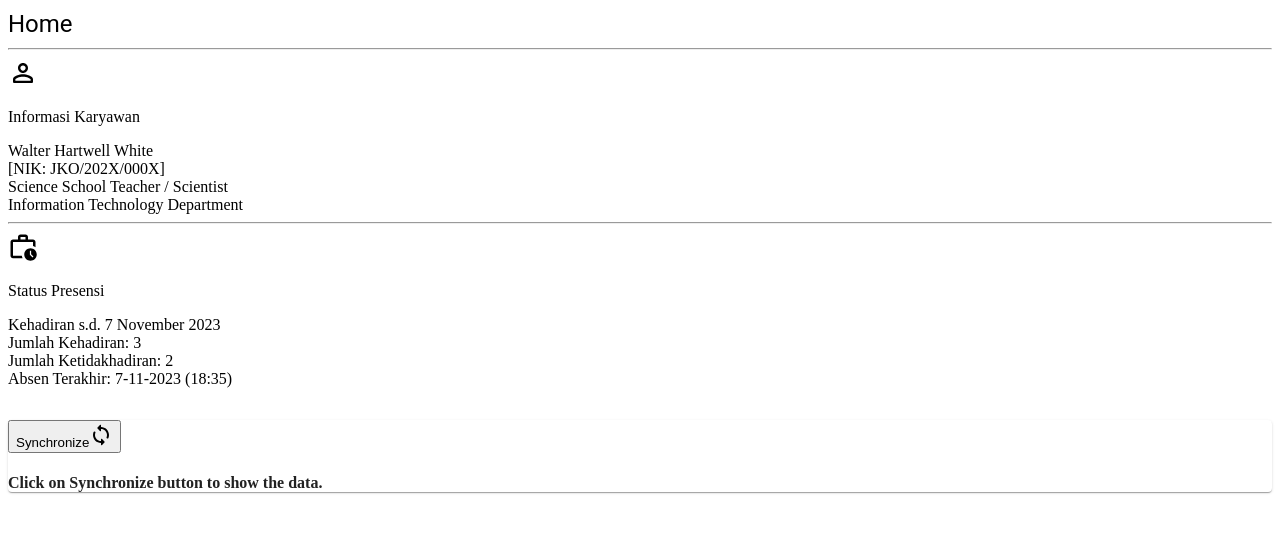
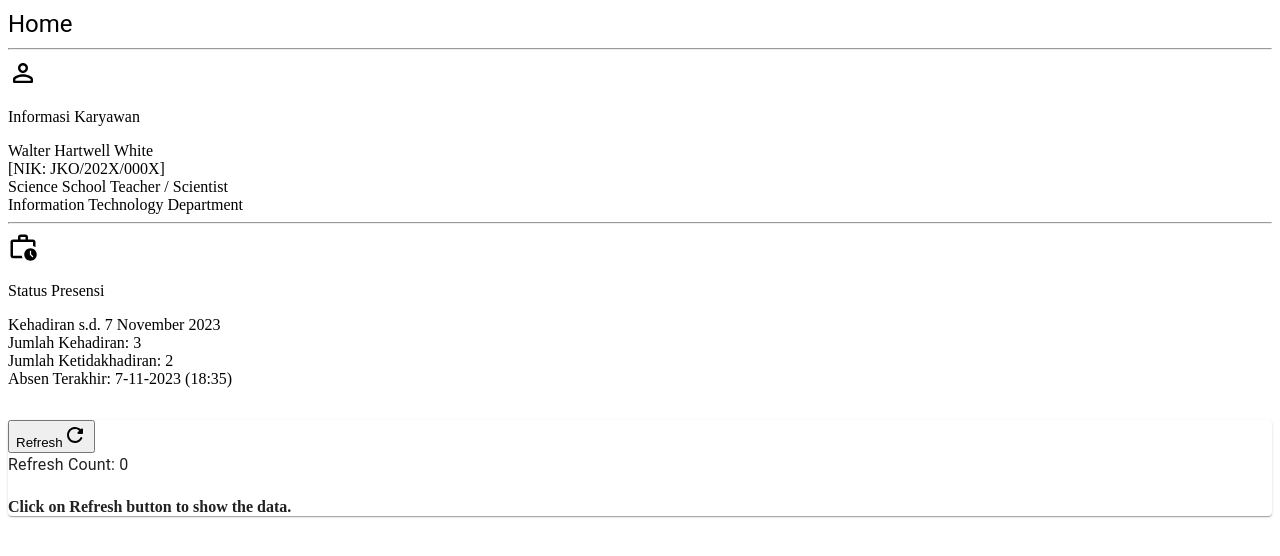
Before and after one commit to emilfauzan/erpplayground, a Next.js app: page /dashboard/home/Home in a window 1280 px wide. Shown: the top 556 px of the page. Built offline with nearby package versions, Linux system fonts and the light colour scheme; no server answers.

Commit message:
fully functional refresh page per time period wise, refresh count & response time

```diff
--- a/components/common/tables/HarvesterTable.tsx
+++ b/components/common/tables/HarvesterTable.tsx
@@ -3,9 +3,9 @@
 import { ApiResponse, RequestData } from '@/interface/typings';
 import { Paper, Typography, Skeleton } from '@mui/material';
 import Box from '@mui/material/Box';
-import SyncRoundedIcon from '@mui/icons-material/SyncRounded';
+import RefreshRoundedIcon from '@mui/icons-material/RefreshRounded';
 import { DataGrid, GridCellParams, GridColDef, GridColumnGroupingModel } from '@mui/x-data-grid';
-import { useState } from 'react';
+import { useEffect, useState } from 'react';
 import { GetDayAndDateEstateTable } from '../timeAndDate/TimeAndDate';
 import { Button } from '@material-tailwind/react';
 
@@ -38,6 +38,10 @@ const HarvesterTable: React.FC = () => {
     const [harvesterData, setHarvesterData] = useState<ApiResponse[]>([]);
     // Icon rotation
     const [rotation, setRotation] = useState<number>(0);
+    // Refresh counter
+    const [refreshCount, setRefreshCount] = useState<number>(0);
+    // Set the response time from the server
+    const [responseTime, setResponseTime] = useState<number | null>(null);
 
     // Data format
     const columns: GridColDef[] = [
@@ -229,14 +233,17 @@ const HarvesterTable: React.FC = () => {
         const apiUrl = 'http://103.121.213.173/webapi/dashboard/getCurrentProduction.php';
 
         const requestData: RequestData = {
-            p_date: '19-12-2023',
-            p_sectioncode: '02',
+            p_date: '21-12-2023',
+            p_sectioncode: '04',
         };
 
         setLoading(true);
 
         // Rotate the button smoothly
-        setRotation(rotation + 360);
+        setRotation(rotation - 360);
+
+        // Increment the refresh count
+        setRefreshCount(prevCount => prevCount + 1);
 
         try {
             const jsonResponse = await postData(apiUrl, requestData);
@@ -249,6 +256,13 @@ const HarvesterTable: React.FC = () => {
             setEstateData(estateData);
             setHarvesterData(harvesterData);
 
+            // Calculate response time
+            const endTime = new Date().getTime();
+            const currentResponseTime = endTime - startTime;
+
+            // Set response time in milliseconds
+            setResponseTime(currentResponseTime);
+
         } catch (error) {
             console.error('Error:', error);
         } finally {
@@ -256,6 +270,50 @@ const HarvesterTable: React.FC = () => {
             setLoading(false);
         }
     };
+
+    const fetchData = async () => {
+        const apiUrl = 'http://103.121.213.173/webapi/dashboard/getCurrentProduction.php';
+
+        const requestData: RequestData = {
+            p_date: '21-12-2023', // Update with the desired date logic
+            p_sectioncode: '04', // Update with the desired section code
+        };
+
+        setLoading(true);
+        setRotation(rotation - 360);
+
+        try {
+            const jsonResponse = await postData(apiUrl, requestData);
+
+            // Separate data based on GROUP_DATA value
+            const estateData = jsonResponse.filter(item => item.GROUP_DATA === 'ESTATE');
+            const harvesterData = jsonResponse.filter(item => item.GROUP_DATA !== 'ESTATE');
+
+            // Typescript syntax to set the data on each table
+            setEstateData(estateData);
+            setHarvesterData(harvesterData);
+
+            // Increment the refresh count
+            setRefreshCount(prevCount => prevCount + 1);
+
+        } catch (error) {
+            console.error('Error:', error);
+        } finally {
+            setLoading(false);
+        }
+    };
+
+    useEffect(() => {
+        // Fetch data on page load
+        fetchData();
+
+        // Set up a timer to refresh data every 1 hour
+        const refreshTimer = setInterval(fetchData, 60 * 2 * 1000); // 1 hour in milliseconds
+
+        // Cleanup the timer on component unmount
+        return () => clearInterval(refreshTimer);
+    }, []); // Empty dependency array means this effect runs once on mount
+
 
     return (
         <Box sx={{ width: '100%', whiteSpace: 'normal' }}>
@@ -265,13 +323,24 @@ const HarvesterTable: React.FC = () => {
                         className='text-md border mb-8 p-2 py-4 px-14 rounded-lg font-bold hover:bg-green-500 text-green-500 hover:text-white ease-in-out duration-200 hover:border-green-500 border-green-500 flex items-center gap-3'
                         onClick={handleClick}
                     >
-                        Synchronize
-                        <SyncRoundedIcon
-                            style={{ transform: loading ? 'rotate(-1080deg)' : 'none', transition: 'transform 2s ease-in-out' }}
+                        Refresh
+                        <RefreshRoundedIcon
+                            style={{ transform: loading ? 'rotate(1080deg)' : 'none', transition: 'transform 2s ease-in-out' }}
                         />
                     </Button>
                 </div>
-
+                <div>
+                    <Typography className='flex pb-4'>
+                        Refresh Count: {refreshCount}
+                    </Typography>
+                    {responseTime !== null && (
+                        <div>
+                            <Typography>
+                                Response Time: {responseTime} milliseconds
+                            </Typography>
+                        </div>
+                    )}
+                </div>
                 {/* Estate Table */}
                 {estateData.length > 0 && (
                     <div>
@@ -381,7 +450,7 @@ const HarvesterTable: React.FC = () => {
 
                 {/* No Data Message */}
                 {!loading && estateData.length === 0 && harvesterData.length === 0 && (
-                    <h4 className='text-center pb-10'>Click on Synchronize button to show the data.</h4>
+                    <h4 className='text-center pb-10'>Click on Refresh button to show the data.</h4>
                 )}
 
             </Paper >
--- a/components/navigation/Topbar/Topbar.tsx
+++ b/components/navigation/Topbar/Topbar.tsx
@@ -19,7 +19,7 @@ const Topbar = ({ sidebarOpen, setSidebarOpen }: TopbarProp) => {
                             event.stopPropagation();
                             setSidebarOpen(!sidebarOpen);
                         }}
-                        className="z-99 block rounded-full border-stroke hover:bg-black hover:text-white p-1.5 shadow-sm 2xl:hidden duration-300 ease-in-out"
+                        className="z-99 block rounded-full border-stroke hover:bg-black hover:text-white p-1.5 shadow-sm 2xl:hidden duration-300 ease-in-out flex-shrink-0"
                         variant='text'
                     >
                         <MenuIcon />
--- a/tailwind.config.ts
+++ b/tailwind.config.ts
@@ -248,6 +248,7 @@ const config: Config = withMT({
       warning: "#FFA70B",
     },
     screens: {
+      "4xsm": "320px",
       "3xsm": "360px",
       "2xsm": "375px",
       "xsm": "425px",
```
